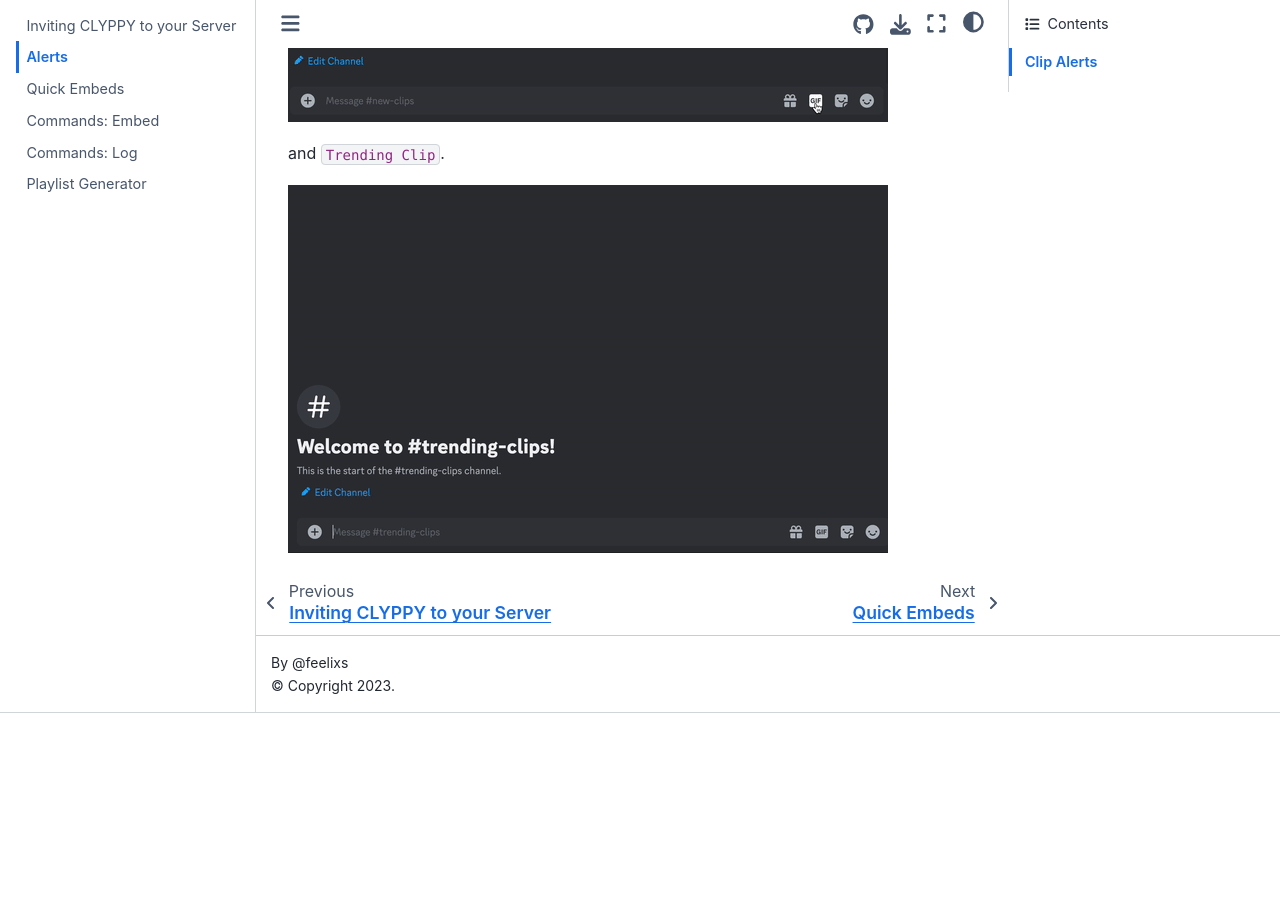
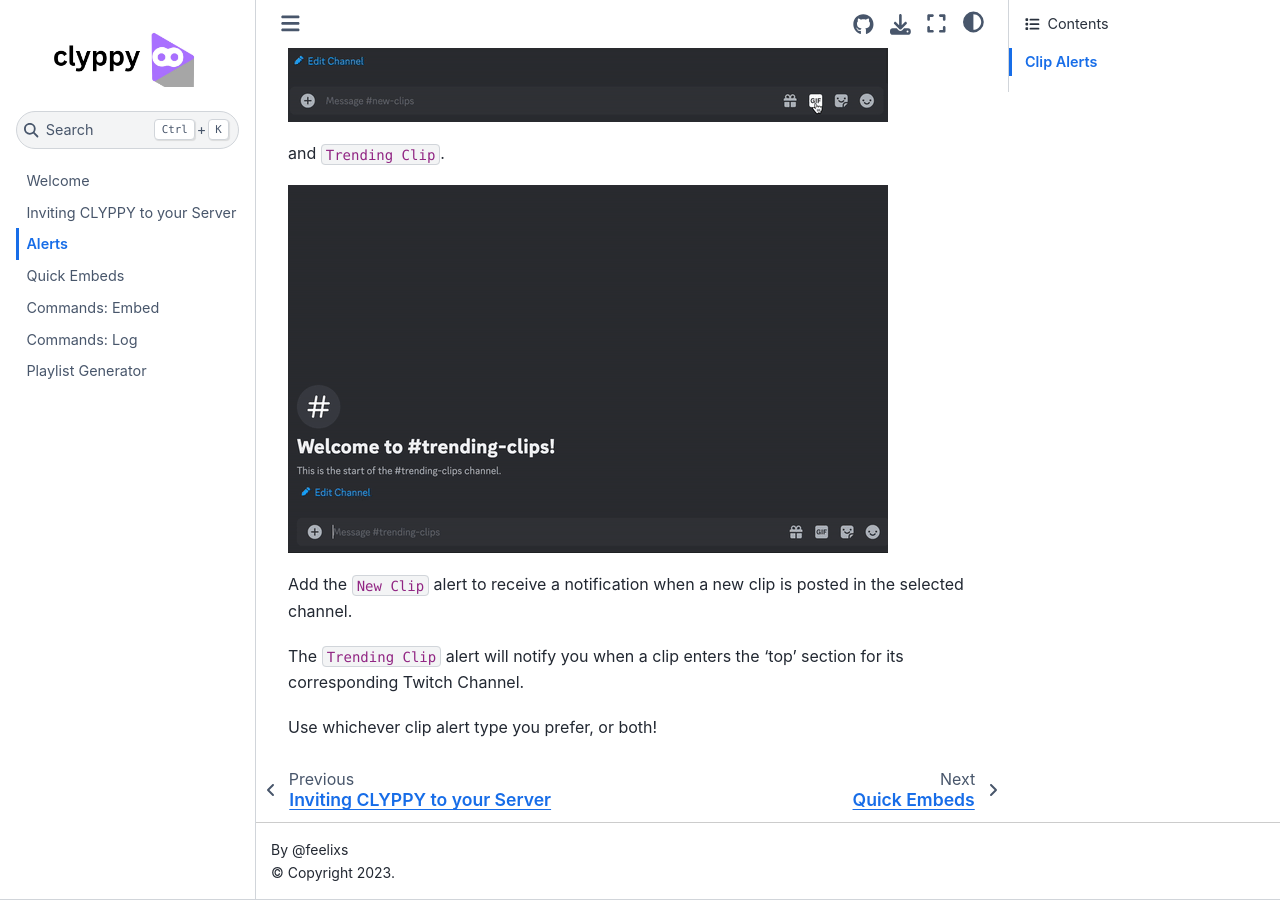
Before and after one commit to feelixs/clyppy-docs, a Jupyter Book: the page built from docs/alert.md, in a window 1280 px wide and 900 px high, scrolled down 669 px. Built offline with Jupyter Book 1.0.4 settings and Sphinx 7.4.7 and the Sphinx Book theme 1.1.4, drawn with Linux system fonts in a browser that asks for light colours; before the commit the page ends 1382 px from its top, so only the background shows below that.

Commit message:
Update alert.md

```diff
--- a/docs/alert.md
+++ b/docs/alert.md
@@ -16,3 +16,9 @@ There are two types of Clip Alerts: `New Clip`
 and `Trending Clip`.
 
 ![](images/trending-clip.gif)
+
+Add the `New Clip` alert to receive a notification when a new clip is posted in the selected channel.
+
+The `Trending Clip` alert will notify you when a clip enters the 'top' section for its corresponding Twitch Channel.
+
+Use whichever clip alert type you prefer, or both!
```
